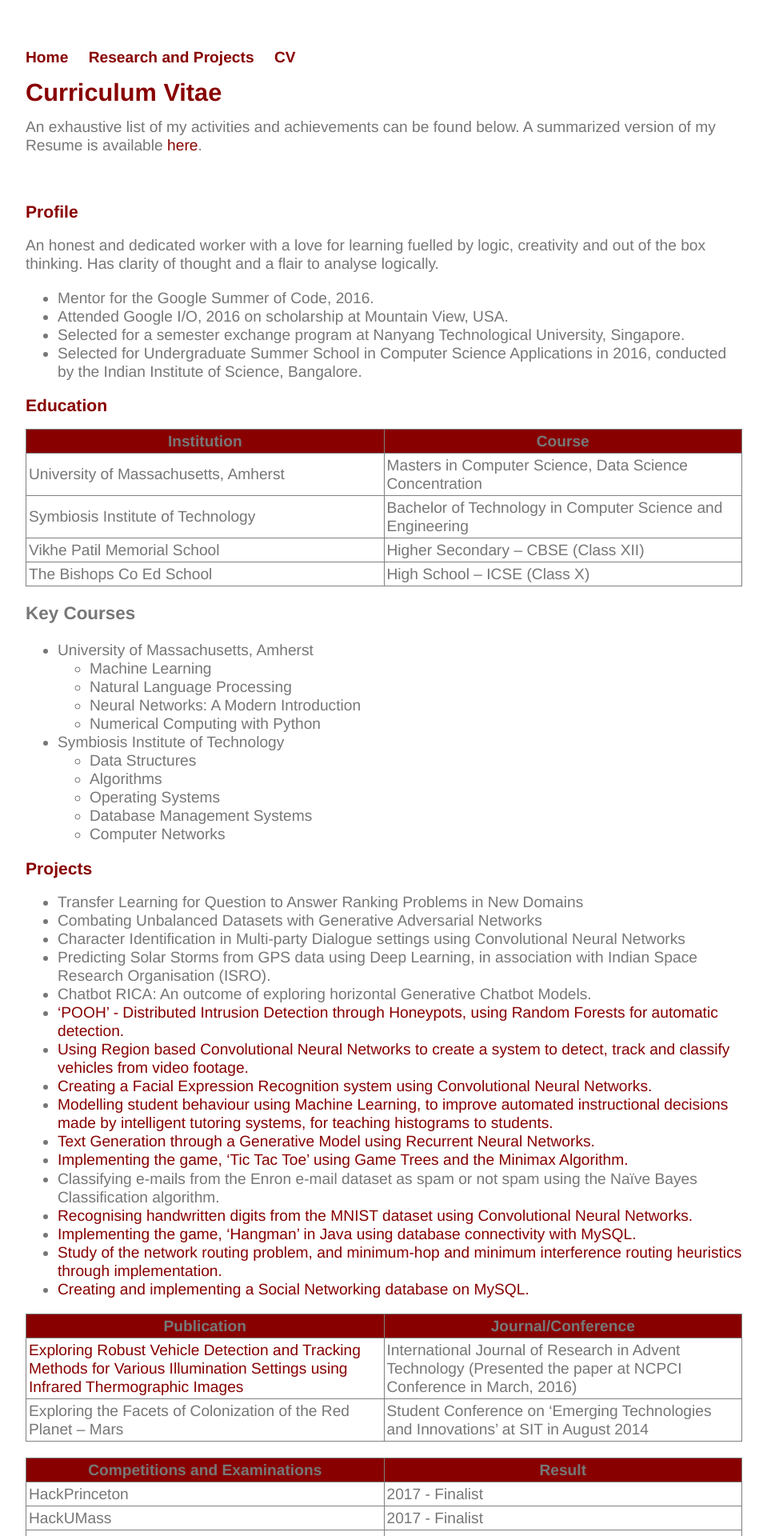
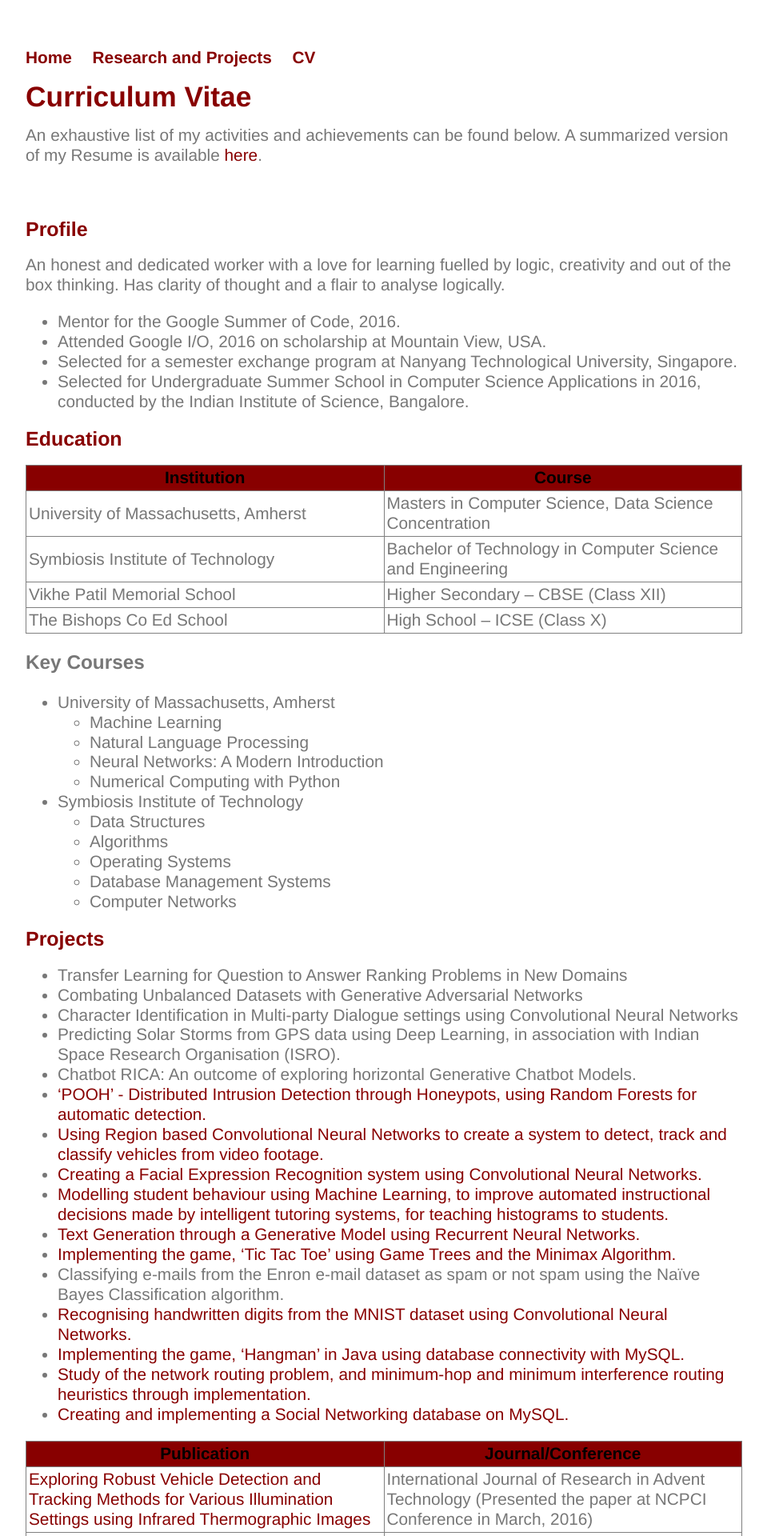
Before and after one commit to Uppaal/Uppaal.github.io, a Jekyll site: the page built from cv/index.html, in a window 1280 px wide. Shown: the top 1920 px of the page at 80% size, without its empty margins (160-1119 px from the left). Built offline with Jekyll 4.4.1, drawn with Linux system fonts in a browser that asks for light colours.

Commit message:
Update main.css

```diff
--- a/css/main.css
+++ b/css/main.css
@@ -2,12 +2,12 @@ body {
     margin: 60px auto;
     width: 70%;
 	font-family:'Helvetica', 'Arial', 'Sans-Serif';
-	font-size: 1.2em;
+	font-size: 1.3em;
     line-height: 1.2em;
     color: #777;
 }
-h1 {    font-size: 1.6em; color:#800 }
-h2 {	font-size: 1.1em; color:#800 }
+h1 {    font-size: 1.7em; color:#800 }
+h2 {	font-size: 1.2em; color:#800 }
 
 
 img {    padding: 10px 10px 20px 10px; }
@@ -49,4 +49,4 @@ th, td {
 	height: 15px;
 	width: 50%;
 }
-th {    background-color: #800; }
+th {    background-color: #800; color: #000}
```
